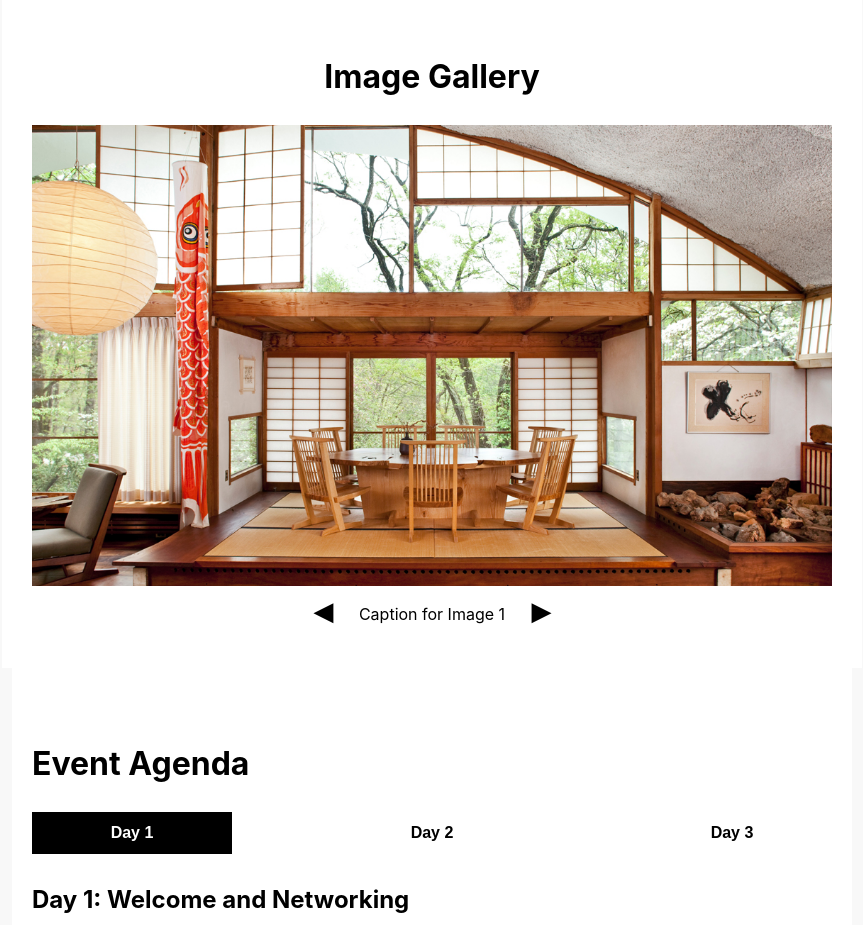
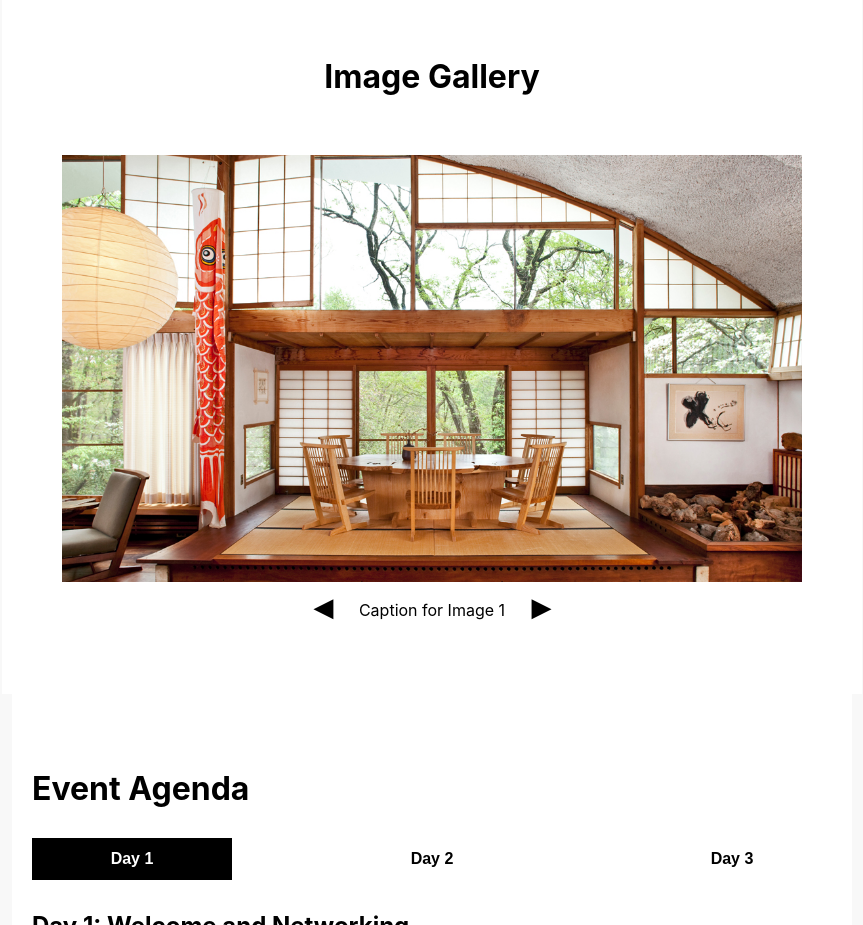
Before and after one commit to lisaadang/neuro, a plain HTML site: page index.html in a window 1280 px wide. Shown: the part 900-1825 px from the top of the page, without its empty margins (208-1071 px from the left). Drawn offline with Linux system fonts and the light colour scheme.

Commit message:
gallery width

```diff
--- a/my-website/styles/style.css
+++ b/my-website/styles/style.css
@@ -101,6 +101,8 @@ footer {
   font-size: 0.9rem;
 }
 
+/* AGENDA */
+
 .tabs {
   display: flex; /* Use flexbox to align the tabs */
   justify-content: space-between; /* Distribute tabs evenly */
@@ -138,6 +140,8 @@ footer {
   color: #000000; /* Black text on hover */
 }
 
+/* COUNTDOWN TIMER */
+
 #countdown {
   text-align: center;
   padding: 30px;
@@ -166,12 +170,23 @@ footer {
   font-weight: bold;
 }
 
+/* GALLERY */
+
 #gallery {
-  text-align: center;
-  padding: 30px;
-  max-width: 800px;
-  background: #ffffff; /* White background for gallery */
+  max-width: 800px; /* Match the width of other containers */
+  margin: 0 auto; /* Center the gallery section */
+  padding: 30px; /* Add consistent padding */
+  background: #ffffff; /* White background for consistency */
   color: #000000; /* Black text */
+  text-align: center; /* Center-align the content */
+}
+
+.gallery-container {
+  max-width: 800px; /* Match the width of other containers */
+  margin: 0 auto; /* Center the gallery container */
+  padding: 30px; /* Add consistent padding */
+  background: #ffffff; /* White background for consistency */
+  text-align: center; /* Center-align the content */
 }
 
 #gallery img {
```
